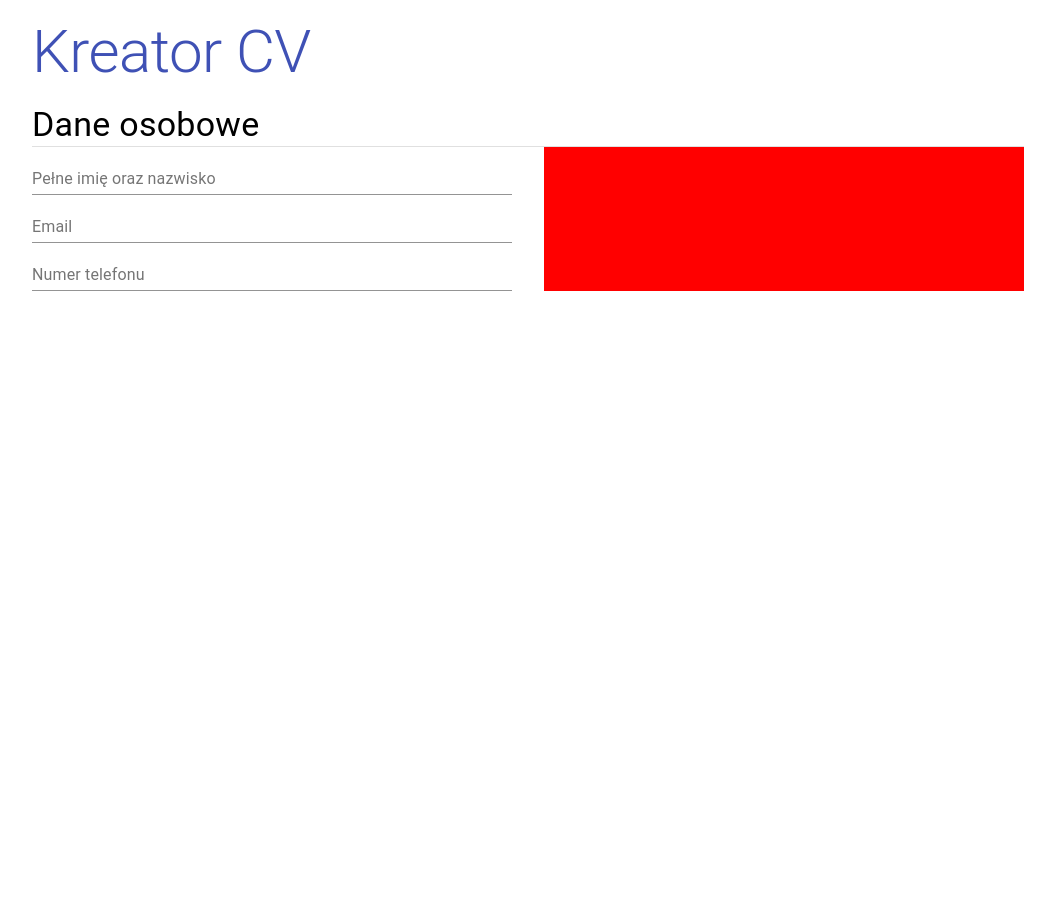
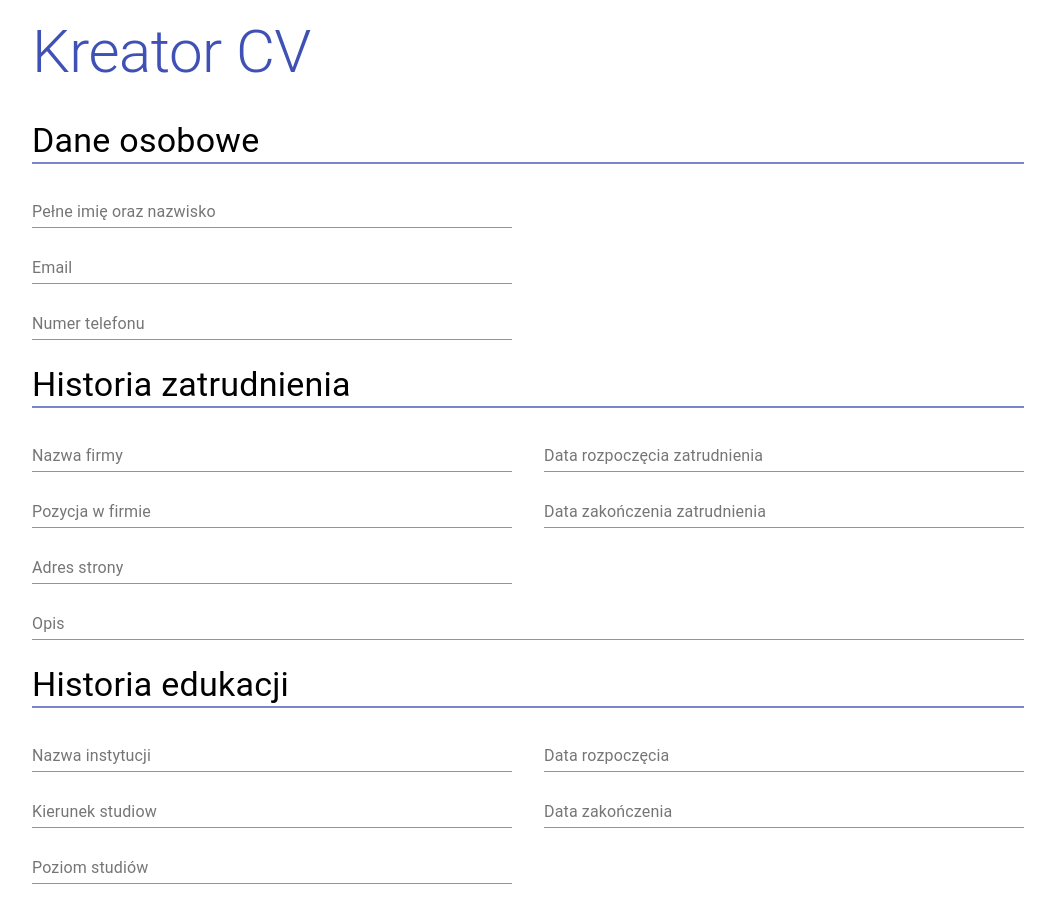
Before and after one commit to testdoittechnology/front-end-recruitment-task, a React (Create React App) app: page / in a window 1280 px wide. Shown: the whole page, without its empty margins (112-1167 px from the left). Before the commit the page ends 800 px from the top, so only its background shows below. Built offline with nearby package versions, Linux system fonts and the light colour scheme.

Commit message:
Add education form; Add employment form

```diff
--- a/src/components/Divider.jsx
+++ b/src/components/Divider.jsx
@@ -4,7 +4,11 @@ import { withStyles, Divider as DividerUI, Typography } from '@material-ui/core'
 
 const style = theme => ({
 	root: {
-		// marginBottom: theme.spacing(2)
+		margin: `${theme.spacing(2)}px 0`
+	},
+	divider: {
+		backgroundColor: theme.palette.primary.light,
+		height: 2
 	}
 })
 
@@ -17,7 +21,7 @@ class Divider extends React.PureComponent {
 				<Typography variant='h4'>
 					{title}
 				</Typography>
-				<DividerUI />
+				<DividerUI className={classes.divider} />
 			</div>
 		)
 	}
--- a/src/scenes/components/PersonalDataForm.jsx
+++ b/src/components/DoubleColumn.jsx
@@ -1,7 +1,6 @@
 import React from 'react'
-//import PropTypes from 'prop-types'
+import PropTypes from 'prop-types'
 import { withStyles, Grid } from '@material-ui/core'
-import PersonalDataInputs from './PersonalDataInputs';
 
 const style = theme => ({
 	item: {
@@ -9,10 +8,10 @@ const style = theme => ({
 	}
 })
 
-class PersonalDataForm extends React.PureComponent {
+class DoubleColumn extends React.PureComponent {
 
 	render() {
-		const { classes } = this.props;
+		const { classes, left, right } = this.props;
 
 		return (
 			<Grid
@@ -20,20 +19,20 @@ class PersonalDataForm extends React.PureComponent {
 				justify='space-between'
 			>
 				<Grid item className={classes.item}>
-					<PersonalDataInputs />
+					{left}
 				</Grid>
 				<Grid item className={classes.item}>
-					<div style={{ width: '100%', height: '100%', backgroundColor: 'red' }}>
-
-					</div>
+					{right}
 				</Grid>
 			</Grid>
 		)
 	}
 }
 
-PersonalDataForm.propTypes = {
+DoubleColumn.propTypes = {
+	left: PropTypes.func,
+	right: PropTypes.func,
 }
 
 
-export default withStyles(style)(PersonalDataForm)
+export default withStyles(style)(DoubleColumn)
--- a/src/components/TextInput.jsx
+++ b/src/components/TextInput.jsx
@@ -14,6 +14,9 @@ export const TextInputType = {
 }
 
 const style = theme => ({
+	root: {
+		marginBottom: theme.spacing(1)
+	}
 })
 
 const mailRegex = new RegExp(/^(([^<>()[\]\\.,;:\s@"]+(\.[^<>()[\]\\.,;:\s@"]+)*)|(".+"))@((\[[0-9]{1,3}\.[0-9]{1,3}\.[0-9]{1,3}\.[0-9]{1,3}\])|(([a-zA-Z\-0-9]+\.)+[a-zA-Z]{2,}))$/);
@@ -137,11 +140,12 @@ class TextInput extends React.PureComponent {
 
 	render() {
 		const { props, state } = this;
+		const { classes } = this.props;
 		const inputProps = {
 			fullWidth: true,
 			id: props.id,
 			label: props.label,
-			className: props.className,
+			className: `${classes.root} ${props.className}`,
 			value: state.value,
 			onChange: this.handleChange,
 			required: props.required,
@@ -188,7 +192,7 @@ TextInput.defaultProps = {
 	required: false,
 	type: TextInputType.NOT_EMPTY,
 	limit: 255,
-	unlimited: false,
+	unlimited: true,
 	multiline: false,
 	base: false,
 	noValid: false,
--- /dev/null
+++ b/src/libs/CreateInputs.jsx
@@ -0,0 +1,29 @@
+
+import React from 'react'
+import PropTypes from 'prop-types'
+import Tr from 'libs/Translations'
+import TextInput from '../components/TextInput';
+
+export const CreateInputsItem = (id, labelTr, type) => ({id, labelTr, type});
+export const CreateInputs = (list) => {
+	return list.map(({ id, labelTr, type }) =>
+		<TextInput
+			key={id}
+			id={id}
+			label={Tr(labelTr)}
+			type={type}
+		/>
+	)
+}
+
+CreateInputs.propTypes = {
+	list: PropTypes.arrayOf(
+		PropTypes.shape({
+			id: PropTypes.string.isRequired,
+			labelTr: PropTypes.string,
+			type: PropTypes.number,
+		})
+	),
+}
+
+export default CreateInputs;
--- a/src/libs/Translations.js
+++ b/src/libs/Translations.js
@@ -1,12 +1,25 @@
 
 
 const _dict = {
+	company_name: 'Nazwa firmy',
+	company_position: 'Pozycja w firmie',
+	date_begin: 'Data rozpoczęcia',
+	date_end: 'Data zakończenia',
+	description: 'Opis',
+	education_history: 'Historia edukacji',
+	email: 'Email',
+	employment_date_begin: 'Data rozpoczęcia zatrudnienia',
+	employment_date_end: 'Data zakończenia zatrudnienia',
+	employment_history: 'Historia zatrudnienia',
+	full_name: 'Pełne imię oraz nazwisko',
 	home_title: 'Kreator CV',
-	email: 'Email',
-	full_name: 'Pełne imię oraz nazwisko',
+	institution_name: 'Nazwa instytucji',
+	page_address: 'Adres strony',
+	personal_data: 'Dane osobowe',
 	phone: 'Numer telefonu',
-	personal_data: 'Dane osobowe',
-
+	study_field: 'Kierunek studiow',
+	study_level: 'Poziom studiów',
+	skills: 'Umiejętnosci',
 }
 
 export default (key) => {
--- a/src/scenes/Home.jsx
+++ b/src/scenes/Home.jsx
@@ -2,8 +2,10 @@ import React from 'react'
 import { withStyles } from '@material-ui/core'
 import Tr from 'libs/Translations'
 import Workspace from '../components/Workspace';
-import PersonalDataForm from './components/PersonalDataForm';
+import PersonalDataForm from './components/PersonalDataForm/PersonalDataForm';
 import Divider from '../components/Divider';
+import EmploymentForm from './components/EmploymentForm/EmploymentForm';
+import EducationForm from './components/EducationForm/EducationForm';
 
 const style = theme => ({
 })
@@ -15,6 +17,10 @@ class Home extends React.PureComponent {
 			<Workspace title={Tr('home_title')}>
 				<Divider title={Tr('personal_data')} />
 				<PersonalDataForm />
+				<Divider title={Tr('employment_history')} />
+				<EmploymentForm />
+				<Divider title={Tr('education_history')} />
+				<EducationForm />
 			</Workspace>
 		)
 	}
--- /dev/null
+++ b/src/scenes/components/EducationForm/EducationForm.jsx
@@ -0,0 +1,33 @@
+import React from 'react'
+//import PropTypes from 'prop-types'
+import { withStyles } from '@material-ui/core'
+import DoubleColumn from '../../../components/DoubleColumn';
+import CreateInputs, { CreateInputsItem } from '../../../libs/CreateInputs';
+
+const style = theme => ({
+})
+
+class EducationForm extends React.PureComponent {
+
+	render() {
+		return (
+			<DoubleColumn
+				left={CreateInputs([
+					CreateInputsItem('institutionName', 'institution_name'),
+					CreateInputsItem('studyField', 'study_field'),
+					CreateInputsItem('studyLevel', 'study_level')
+				])}
+				right={CreateInputs([
+					CreateInputsItem('studyDateBegin', 'date_begin'),
+					CreateInputsItem('studyDateEnd', 'date_end')
+				])}
+			/>
+		)
+	}
+}
+
+EducationForm.propTypes = {
+}
+
+
+export default withStyles(style)(EducationForm)
--- /dev/null
+++ b/src/scenes/components/EmploymentForm/EmploymentForm.jsx
@@ -0,0 +1,42 @@
+import React from 'react'
+//import PropTypes from 'prop-types'
+import { withStyles } from '@material-ui/core'
+import DoubleColumn from '../../../components/DoubleColumn';
+import TextInput from '../../../components/TextInput';
+import CreateInputs, { CreateInputsItem } from '../../../libs/CreateInputs';
+import Tr from 'libs/Translations'
+
+const style = theme => ({
+})
+
+class EmploymentForm extends React.PureComponent {
+
+	render() {
+		return (
+			<div>
+				<DoubleColumn
+					left={CreateInputs([
+						CreateInputsItem('companyName', 'company_name'),
+						CreateInputsItem('companyPosition', 'company_position'),
+						CreateInputsItem('pageAddress', 'page_address')
+					])}
+					right={CreateInputs([
+						CreateInputsItem('companyName', 'employment_date_begin'),
+						CreateInputsItem('companyPosition', 'employment_date_end')
+					])}
+				/>
+				<TextInput
+					id={'description'}
+					label={Tr('description')}
+					multiline
+				/>
+			</div>
+		)
+	}
+}
+
+EmploymentForm.propTypes = {
+}
+
+
+export default withStyles(style)(EmploymentForm)
--- /dev/null
+++ b/src/scenes/components/PersonalDataForm/PersonalDataForm.jsx
@@ -0,0 +1,30 @@
+import React from 'react'
+import { withStyles } from '@material-ui/core'
+import DoubleColumn from '../../../components/DoubleColumn';
+import CreateInputs, { CreateInputsItem } from '../../../libs/CreateInputs';
+import { TextInputType } from '../../../components/TextInput';
+
+const style = theme => ({
+})
+
+class PersonalDataForm extends React.PureComponent {
+
+	render() {
+		return (
+			<DoubleColumn
+				left={CreateInputs([
+					CreateInputsItem('fullName', 'full_name'),
+					CreateInputsItem('email', 'email', TextInputType.EMAIL),
+					CreateInputsItem('phone', 'phone', TextInputType.NUMBER_POSITIVE)
+				])}
+				right={<div />}
+			/>
+		)
+	}
+}
+
+PersonalDataForm.propTypes = {
+}
+
+
+export default withStyles(style)(PersonalDataForm)
--- a/src/scenes/components/PersonalDataInputs.jsx
+++ /dev/null
@@ -1,25 +0,0 @@
-import React from 'react'
-//import PropTypes from 'prop-types'
-import { withStyles } from '@material-ui/core'
-import TextInput, { TextInputType } from '../../components/TextInput';
-import Tr from 'libs/Translations'
-
-const style = theme => ({
-})
-
-class PersonalDataInputs extends React.PureComponent {
-
-	render() {
-		return [
-			<TextInput key={0} id='fullName' label={Tr('full_name')}/>,
-			<TextInput key={1} id='email' type={TextInputType.EMAIL} label={Tr('email')} />,
-			<TextInput key={2} id='phone' type={TextInputType.NUMBER_POSITIVE} label={Tr('phone')}/>,
-		]
-	}
-}
-
-PersonalDataInputs.propTypes = {
-}
-
-
-export default withStyles(style)(PersonalDataInputs)
```
